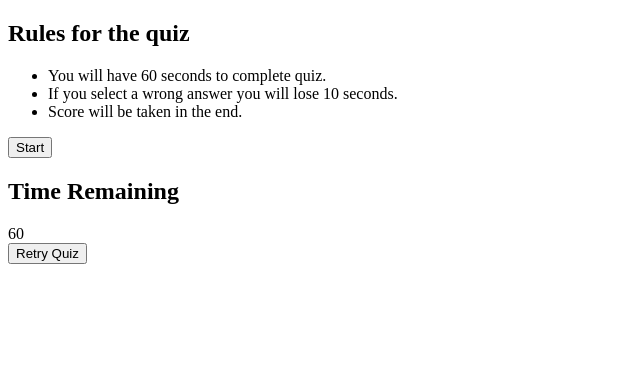
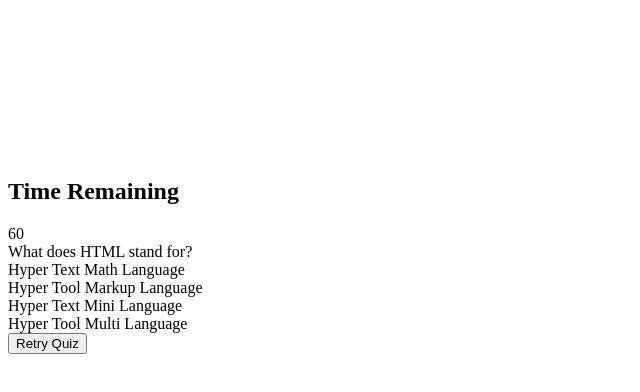
Before and after one commit to jgood13/codingQuiz, a plain HTML site: page index.html in a window 1280 px wide. Both pictures are taken after a click on the button "Start". Shown: the whole page, without its empty margins (0-640 px from the left). Drawn offline with Linux system fonts and the light colour scheme.

Commit message:
Updated Html, Got Javascript to display question

```diff
--- a/assets/js/script.js
+++ b/assets/js/script.js
@@ -1,5 +1,4 @@
-var buttonsdiv = document.querySelector(".start");
-var rulesBox = document.querySelector(".startBtn");
+var rulesBox = document.querySelector(".rulesBox");
 var startBtn = document.querySelector(".start #start");
 var quizBox = document.querySelector(".quizBox");
 var resultBox = document.querySelector(".resultBox")
@@ -7,7 +6,7 @@ var countdown= document.querySelector (".timer .countdown")
 var answers = document.querySelector (".answers")
 
 
-var questions = [
+let questions = [
     {
     number: 1,
     question: "What does HTML stand for?",
@@ -43,7 +42,7 @@ var questions = [
     {
     number: 4,
     question: "jQuery is a library for which language?",
-    answer: "Structured Query Language",
+    answer: "Javascript",
     options: [
       "HTML",
       "CSS",
@@ -61,7 +60,41 @@ var questions = [
       "Css"
     ]},];
 
-    startBtn.onclick = ()=>{
-        rulesBox.classList.add("hideRules");
+function  startFunction(){
+        rulesBox.style = "opacity: 0%";
         quizBox.classList.add("showQuiz");
+        showQuestions(0);
     }
+
+
+var time = 60
+var questionNum = 0;
+var restart = resultBox.querySelector(".resultBox .restart");
+
+restart.onclick =()=>{
+        quizBox.classList.add("showQuiz");
+        resultBox.classList.remove("showResult")
+        time = 60;
+        questionNum = 0;
+    }
+console.log(questions[0].question)
+
+
+
+function showQuestions(index) {
+    const questionTag = document.querySelector(".questions");
+
+    let askQuestions = '<span>'+ questions[index].question + '</span>';
+    let askOptions = '<div class="option"><span>'+ questions[index].options[0] + '<span></div>' +
+        '<div class="option"><span>' + questions[index].options[1] + '<span></div>' +
+        '<div class="option"><span>' + questions[index].options[2] + '<span></div>' +
+        '<div class="option"><span>' + questions[index].options[3] + '<span></div>';
+        questionTag.innerHTML = askQuestions;
+        answers.innerHTML = askOptions;
+
+    var option = document.querySelector(".option");
+
+    for (i=0; i < option.length; i++){
+            option[i].setAttribute("onclick", "pickOption(this)");
+    }
+    }
--- a/index.html
+++ b/index.html
@@ -17,7 +17,7 @@
             <li class="rules"> Score will be taken in the end.</li>
         </ul>
     <div class="start">
-        <button id="start">Start</button>
+        <button id="start" onclick="startFunction()">Start</button>
     </section>
     </div>
 
@@ -29,7 +29,7 @@
     <div class="quizBox">
 
         <section>
-            <div class="questions"></div>
+            <div class="questions" id="questions"></div>
             <div class="answers"></div>
         </section>
     </div>
```
